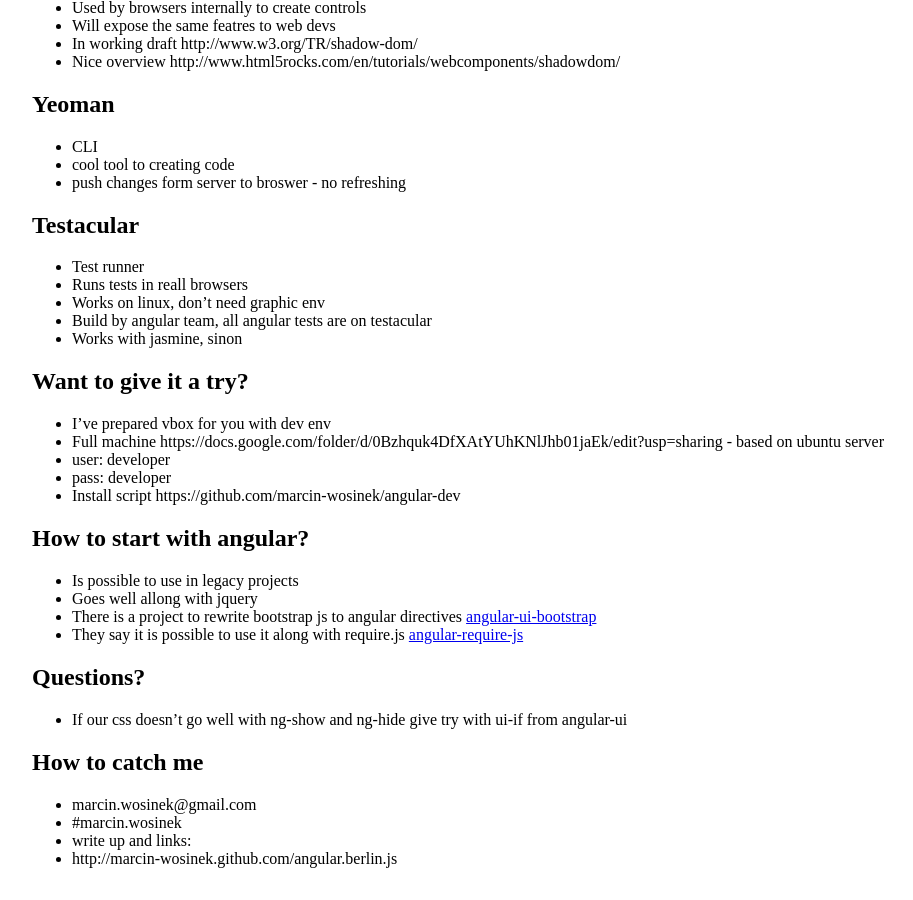
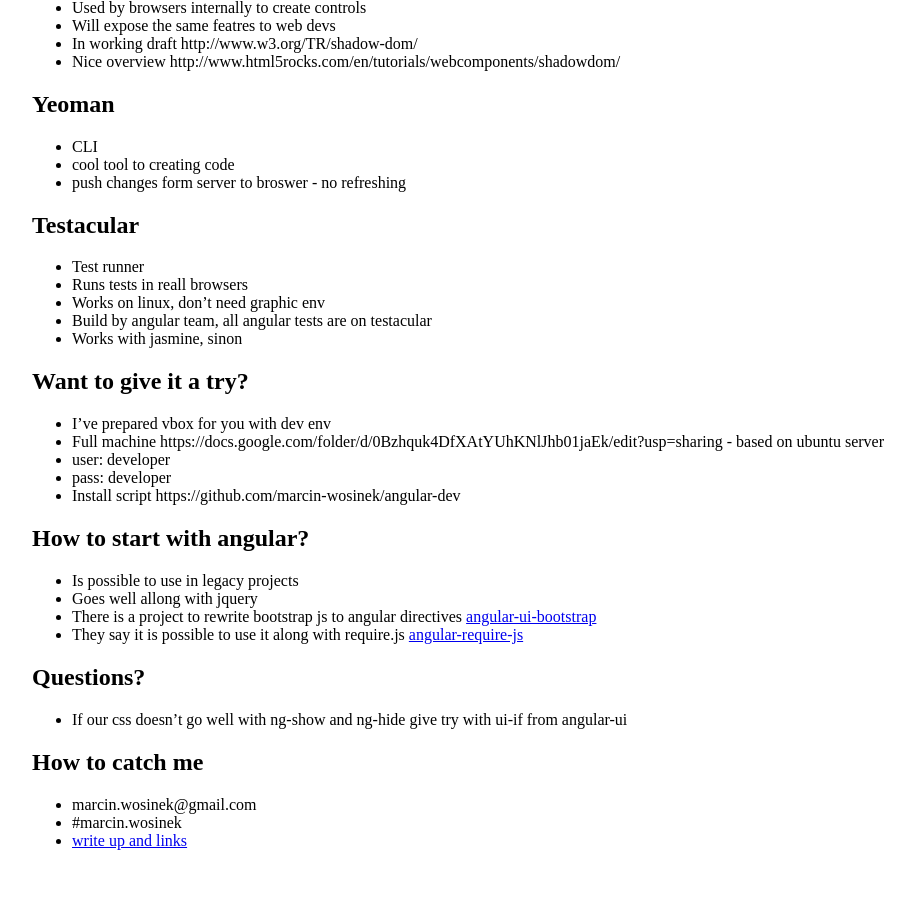
Before and after one commit to marcin-wosinek/blog, a Jekyll site: the page built from _posts/2013-02-28-AngularJs-apps.BerlinJs.md, in a window 1280 px wide and 900 px high, scrolled down 4293 px. Shown: the whole window, without its empty margins (128-1041 px from the left). Built offline with Jekyll 4.4.1, drawn with Linux system fonts in a browser that asks for light colours; part of the change alters nothing that is shown.

```diff
--- a/_posts/2013-02-28-AngularJs-apps.BerlinJs.md
+++ b/_posts/2013-02-28-AngularJs-apps.BerlinJs.md
@@ -253,8 +253,7 @@ All is safly separeted into scopes.
 ## How to catch me
 * marcin.wosinek@gmail.com
 * \#marcin.wosinek
-* write up and links:
-* http://marcin-wosinek.github.com/angular.berlin.js
+* [write up and links](http://bit.ly/AngularBerlinJs)
 
 [1]: https://plus.google.com/+AngularJS/posts/aZNVhj355G2   "G+"
 [2]: http://angular-ui.github.com/bootstrap/   "angular-ui-bootstrap"
```
